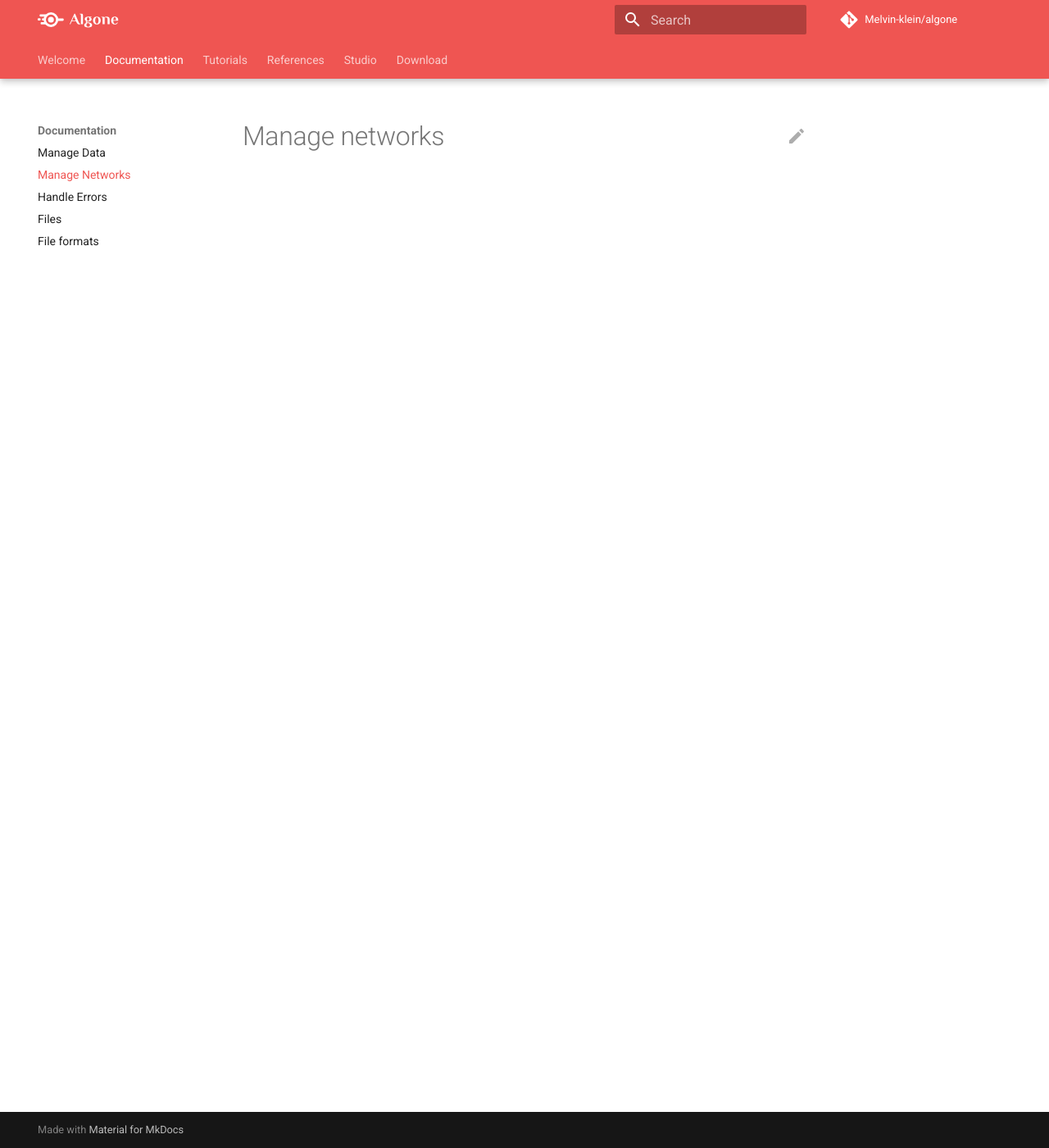
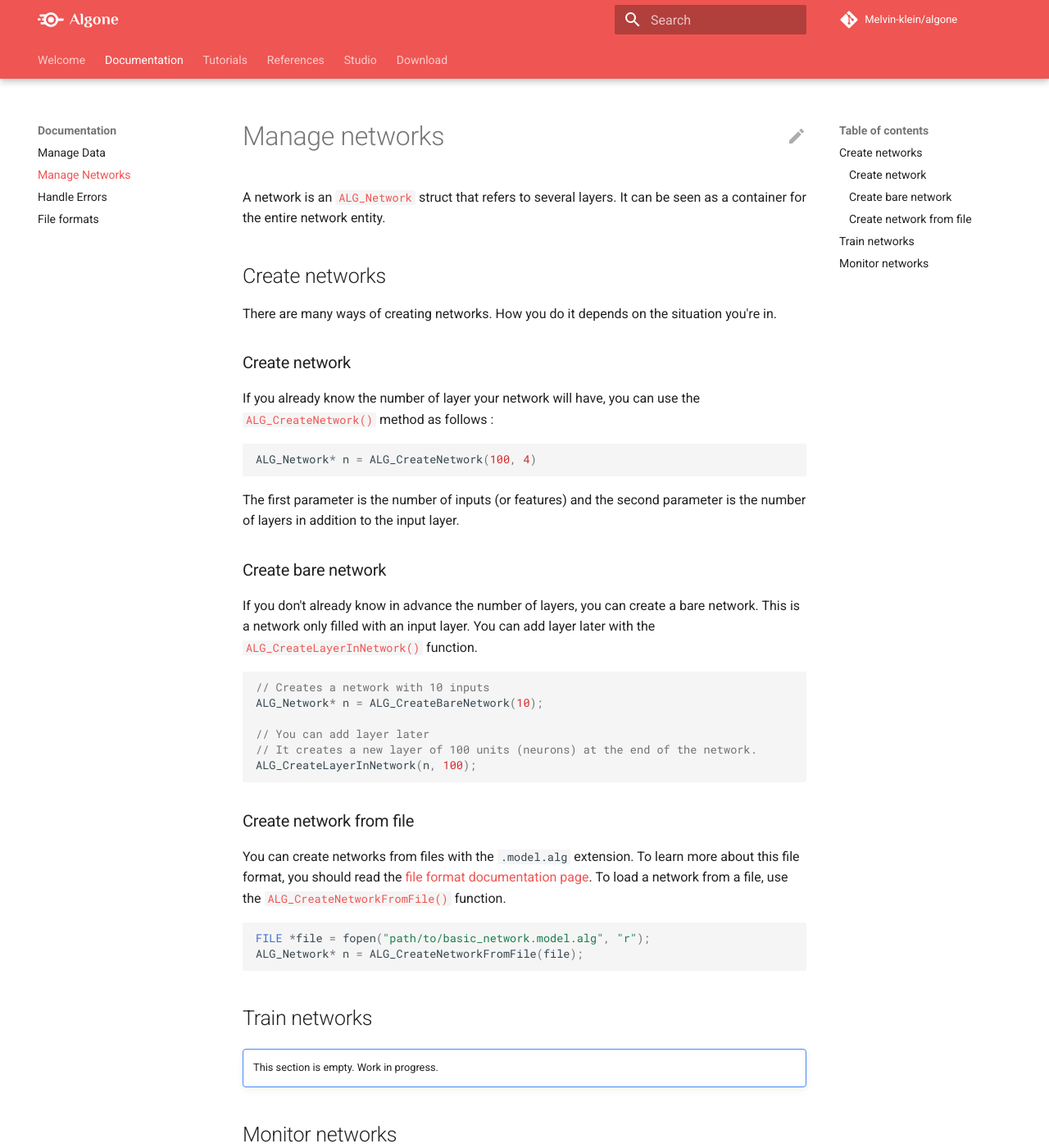
Before and after one commit to Melvin-klein/algone, an MkDocs documentation site: the page built from docs/documentation/manage_networks.md, in a window 1280 px wide and 1400 px high. Shown: the whole window at 82% size. Built offline with MkDocs 1.6.1 and Material for MkDocs 9.7.7, drawn with Linux system fonts in a browser that asks for light colours; comment, search, counter and statistics services are not loaded; some of the changed text lies outside the part shown.

Commit message:
Completed the network documentation section

````diff
--- a/docs/documentation/manage_networks.md
+++ b/docs/documentation/manage_networks.md
@@ -1 +1,55 @@
 # Manage networks
+
+A network is an [`ALG_Network`](/references/networks#alg_network) struct that refers to several layers.
+It can be seen as a container for the entire network entity.
+
+## Create networks
+
+There are many ways of creating networks. How you do it depends on the situation you're in.
+
+### Create network
+
+If you already know the number of layer your network will have,
+you can use the [`ALG_CreateNetwork()`](/references/networks#alg_createnetwork) method as follows :
+
+```C
+ALG_Network* n = ALG_CreateNetwork(100, 4)
+```
+
+The first parameter is the number of inputs (or features) and the second parameter is the number of layers in addition to the input layer.
+
+### Create bare network
+
+If you don't already know in advance the number of layers, you can create a bare network.
+This is a network only filled with an input layer. You can add layer later with the [`ALG_CreateLayerInNetwork()`](/references/networks#alg_createlayerinnetwork) function.
+
+```C
+// Creates a network with 10 inputs
+ALG_Network* n = ALG_CreateBareNetwork(10);
+
+// You can add layer later
+// It creates a new layer of 100 units (neurons) at the end of the network.
+ALG_CreateLayerInNetwork(n, 100);
+```
+
+### Create network from file
+
+You can create networks from files with the `.model.alg` extension. To learn more about this file format, you should read the [file format documentation page](/documentation/file_formats).
+To load a network from a file, use the [`ALG_CreateNetworkFromFile()`](/references/alg_createnetworkfromfile) function.
+
+```C
+FILE *file = fopen("path/to/basic_network.model.alg", "r");
+ALG_Network* n = ALG_CreateNetworkFromFile(file);
+```
+
+## Train networks
+
+!!! note ""
+
+    This section is empty. Work in progress.
+
+## Monitor networks
+
+!!! note ""
+
+    This section is empty. Work in progress.
--- a/mkdocs.yml
+++ b/mkdocs.yml
@@ -23,7 +23,6 @@ nav:
         - 'Manage Data': documentation/manage_data.md
         - 'Manage Networks': documentation/manage_networks.md
         - 'Handle Errors': documentation/errors.md
-        - 'Files': documentation/files.md
         - 'File formats': documentation/file_formats.md
     - 'Tutorials':
         - 'MNIST': tutorials/mnist.md
````
Also changed, not shown: docs/documentation/manage_data.md (+6 -0 lines), docs/tutorials/mnist.md (+4 -0 lines), docs/documentation/files.md (deleted).
